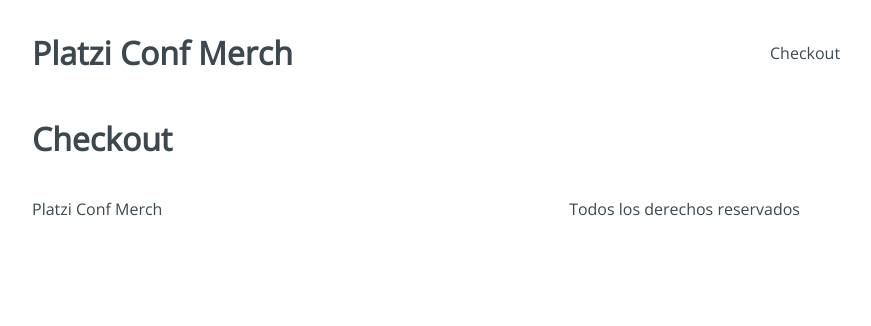
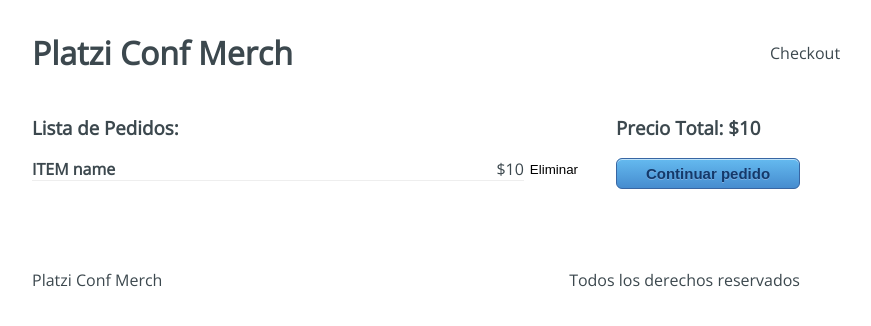
Before and after one commit to sgg10/platzi-conf-merch, a React app: page /checkout in a window 1280 px wide. Shown: the top 326 px of the page, without its empty margins (224-1095 px from the left). Built offline with nearby package versions, Linux system fonts and the light colour scheme.

Commit message:
Checkout

```diff
--- a/src/containers/Checkout.jsx
+++ b/src/containers/Checkout.jsx
@@ -1,7 +1,25 @@
 import React from "react";
+import "../styles/components/Checkout.scss";
 
 const Checkout = () => {
-	return <h1>Checkout</h1>;
+	return (
+		<div className='Checkout'>
+			<div className='Checkout-content'>
+				<h3>Lista de Pedidos:</h3>
+				<div className='Checkout-item'>
+					<div className='Checkout-element'>
+						<h4>ITEM name</h4>
+						<span>$10</span>
+					</div>
+					<button type='button'>Eliminar</button>
+				</div>
+			</div>
+			<div className='Checkout-sidebar'>
+				<h3>Precio Total: $10</h3>
+				<button type='button'>Continuar pedido</button>
+			</div>
+		</div>
+	);
 };
 
 export default Checkout;
--- a/src/styles/components/Checkout.scss
+++ b/src/styles/components/Checkout.scss
@@ -4,27 +4,35 @@
 	grid-row-gap: 1.5em;
 	display: grid;
 	padding: 0 0 4em 0;
-
-	&-item {
+}
+.Checkout-item {
 	display: flex;
 	justify-content: space-between;
 	align-items: center;
 	margin: 10px 0 0 0;
-
-		button {
+}
+.Checkout-item .fas {
+	margin: 0 0 0 10px;
+	color: rgba(0, 0, 0, 0.4);
+	cursor: pointer;
+}
+.Checkout-item button {
 	background-color: transparent;
 	border: none;
 	outline: none;
 }
-
-		.fas {
-			margin: 0 0 0 10px;
-			color: rgba(0, 0, 0, 0.4);
-			cursor: pointer;
+.Checkout-element {
+	display: flex;
+	justify-content: space-between;
+	align-items: center;
+	width: 100%;
+	border-bottom: 1px solid #eee;
+}
+.Checkout-element h4 {
+	margin: 0;
 }
 
-		.Checkout-sidebar {
-			button {
+.Checkout-sidebar button {
 	box-shadow: inset 0px 1px 0px 0px #bee2f9;
 	background: linear-gradient(to bottom, #63b8ee 5%, #468ccf 100%);
 	background-color: #63b8ee;
@@ -43,21 +51,6 @@
 	display: block;
 	outline: none;
 }
-		}
-	}
-
-	&-element {
-		display: flex;
-		justify-content: space-between;
-		align-items: center;
-		width: 100%;
-		border-bottom: 1px solid #eee;
-
-		h4 {
-			margin: 0;
-		}
-	}
-}
 
 a {
 	text-decoration: none;
```
Lines whose indentation alone changed are shown as unchanged.
